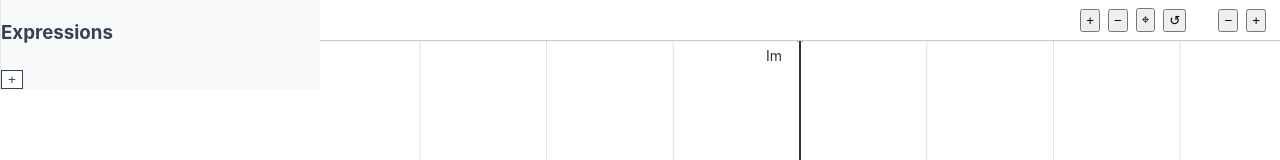
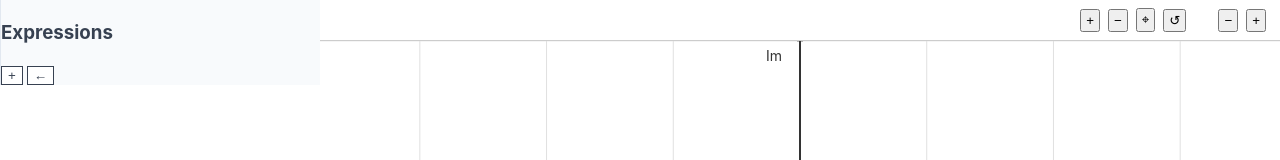
Before and after one commit to clvnkhr/argand, a React (Vite) app: page / in a window 1280 px wide. Shown: the top 160 px of the page. Built offline with nearby package versions, Linux system fonts and the light colour scheme.

Commit message:
add collapse button

```diff
--- a/src/components/ExpressionPanel.tsx
+++ b/src/components/ExpressionPanel.tsx
@@ -304,13 +304,22 @@ export const ExpressionPanel: React.FC<ExpressionPanelProps> = ({
       {/* Fixed header */}
       <div className="px-4 py-3 border-b flex items-center justify-between w-full">
         <h3 className="text-sm font-semibold expression-label flex-shrink-0">Expressions</h3>
-        <button
+        <div style={{ display: 'flex', gap: '4px' }}>
+          <button
             onClick={addNewExpression}
             className="w-6 h-6 flex items-center justify-center rounded border-2 border-dashed hover:border-solid transition-all duration-200 expression-item text-sm expression-label flex-shrink-0"
             title="Add Expression"
           >
             +
           </button>
+          <button
+            onClick={onToggleCollapse}
+            className="w-6 h-6 flex items-center justify-center rounded border hover:border-solid transition-all duration-200 expression-item text-sm expression-label flex-shrink-0"
+            title="Collapse"
+          >
+            ←
+          </button>
+        </div>
       </div>
 
           {/* Scrollable content */}
```
